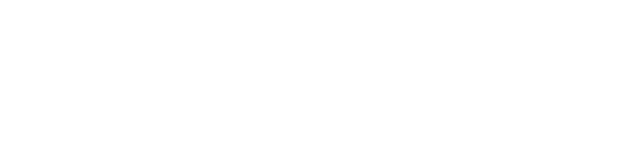
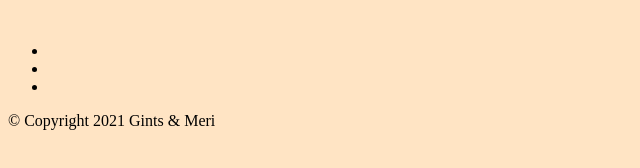
Before and after one commit to Meri-MG/API-based-webapp, a website built with webpack: page src/index.html in a window 1280 px wide. Shown: the whole page, without its empty margins (0-640 px from the left). Built offline with nearby package versions, Linux system fonts and the light colour scheme; files whose address does not match are found by name.

Commit message:
Add basic style

```diff
--- a/src/index.html
+++ b/src/index.html
@@ -7,6 +7,23 @@
     <title>Document</title>
 </head>
 <body>
+    <header>
+        <div class="logo">
+            <img src="logo" alt="">
+        </div>
+        <nav>
+            <ul>
+                <li class="nav-link" id="item-count"></li>
+                <li class="nav-link"></li>
+                <li class="nav-link"></li>
+            </ul>
+        </nav>
+    </header>
+    <main>
 
+    </main>
+    <footer>
+        <p>&copy; Copyright 2021 Gints & Meri</p>
+    </footer>
 </body>
 </html>
--- a/src/style.css
+++ b/src/style.css
@@ -0,0 +1,3 @@
+body {
+  background-color: bisque;
+}
```
